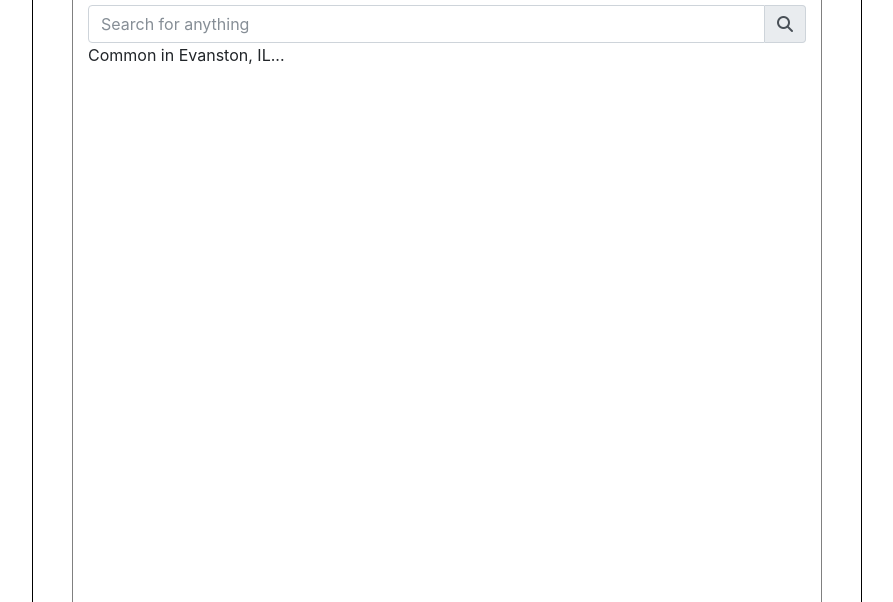
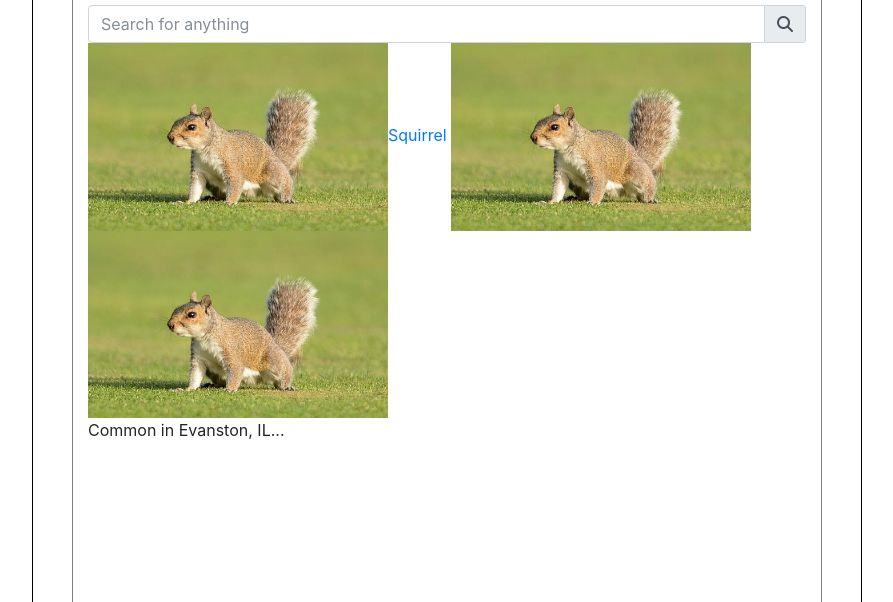
Before and after one commit to leo-ji/animal-rescue-plus, a plain HTML site: page index.html in a window 1280 px wide. Shown: the part 198-800 px from the top of the page, without its empty margins (193-1086 px from the left). Drawn offline with nearby package versions, Linux system fonts and the light colour scheme.

Commit message:
Animals category on index

```diff
--- a/css/index.css
+++ b/css/index.css
@@ -7,3 +7,15 @@
     font-size: 0.5em;
     color: #555;
 }
+
+.animal-types-parent{
+    display: flex;
+    width: 100%;
+    height: auto;
+    flex-grow: 1;
+}
+.animal-types-child{
+    width: 33%;
+    min-width: 120px;
+    max-width: 33%;
+}
--- a/index.html
+++ b/index.html
@@ -64,7 +64,11 @@
                 </span></input>
 
                     </section>
-                    <section>
+                    <section class="animal-types-parent">
+
+                        <a class="animal-type-child" href="squirrel.html"><img src="assets/squirrel1.jpg" width="300"/>Squirrel</a>
+                        <a class="animal-type-child"><img src="assets/squirrel1.jpg" width="300"/></a>
+                        <a class="animal-type-child"><img src="assets/squirrel1.jpg" width="300"/></a>
 
 
                     </section>
```
